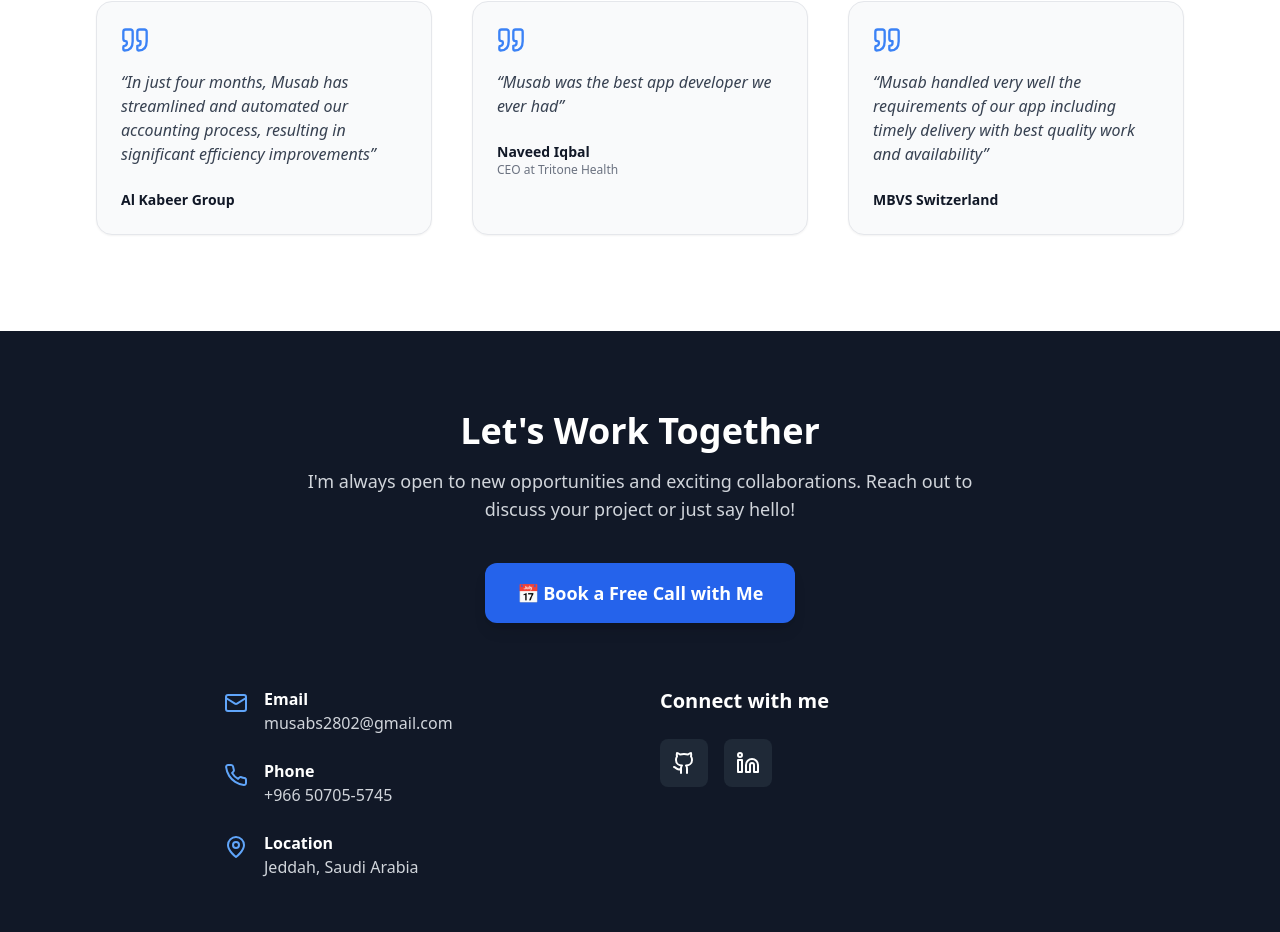
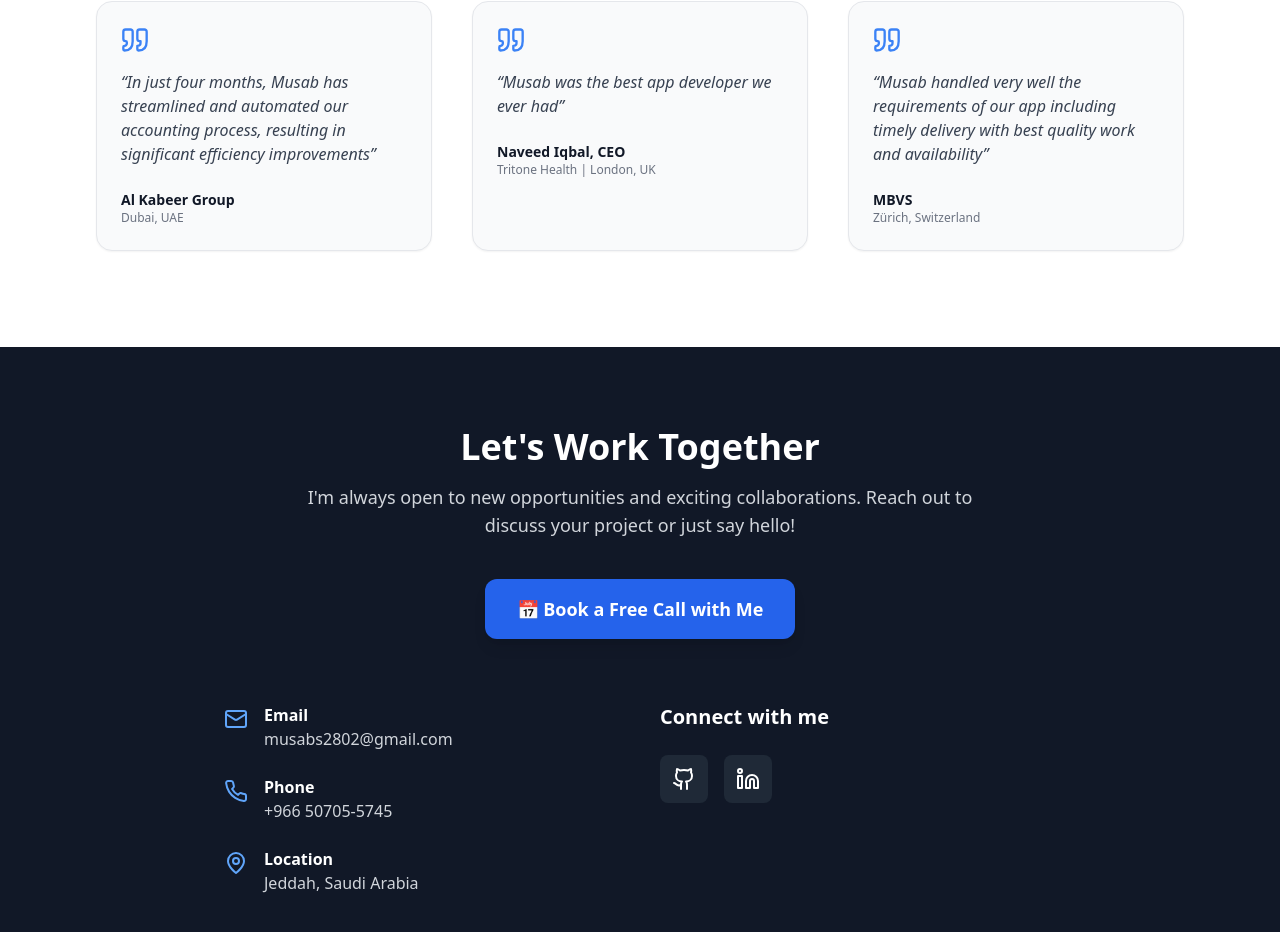
Before and after one commit to Musabs2802/musab-portfolio, a React (Vite) app: page / in a window 1280 px wide. Shown: the part 2565-3497 px from the top of the page. Built offline with nearby package versions, Linux system fonts and the light colour scheme; the HTML template or start-up script is replaced by a standard one.

Commit message:
feat: favicon

```diff
--- a/index.html
+++ b/index.html
@@ -2,7 +2,7 @@
 <html lang="en">
   <head>
     <meta charset="UTF-8" />
-    <link rel="icon" type="image/svg+xml" href="/vite.svg" />
+    <link rel="icon" type="image/svg" href="/src/assets/icon.svg" />
     <meta name="viewport" content="width=device-width, initial-scale=1.0" />
     <title>Musab - Software Engineer | Data Scientist</title>
   </head>
--- a/src/data/testimonial.data.ts
+++ b/src/data/testimonial.data.ts
@@ -1,19 +1,19 @@
 const testimonialData = [
   {
     name: 'Al Kabeer Group',
-    role: '',
+    role: 'Dubai, UAE',
     message:
       "In just four months, Musab has streamlined and automated our accounting process, resulting in significant efficiency improvements",
   },
   {
-    name: 'Naveed Iqbal',
-    role: 'CEO at Tritone Health',
+    name: 'Naveed Iqbal, CEO',
+    role: 'Tritone Health | London, UK',
     message:
       "Musab was the best app developer we ever had",
   },
   {
-    name: 'MBVS Switzerland',
-    role: '',
+    name: 'MBVS',
+    role: 'Zürich, Switzerland',
     message:
       'Musab handled very well the requirements of our app including timely delivery with best quality work and availability',
   },
```
Also changed, not shown: src/assets/icon.svg (added).
